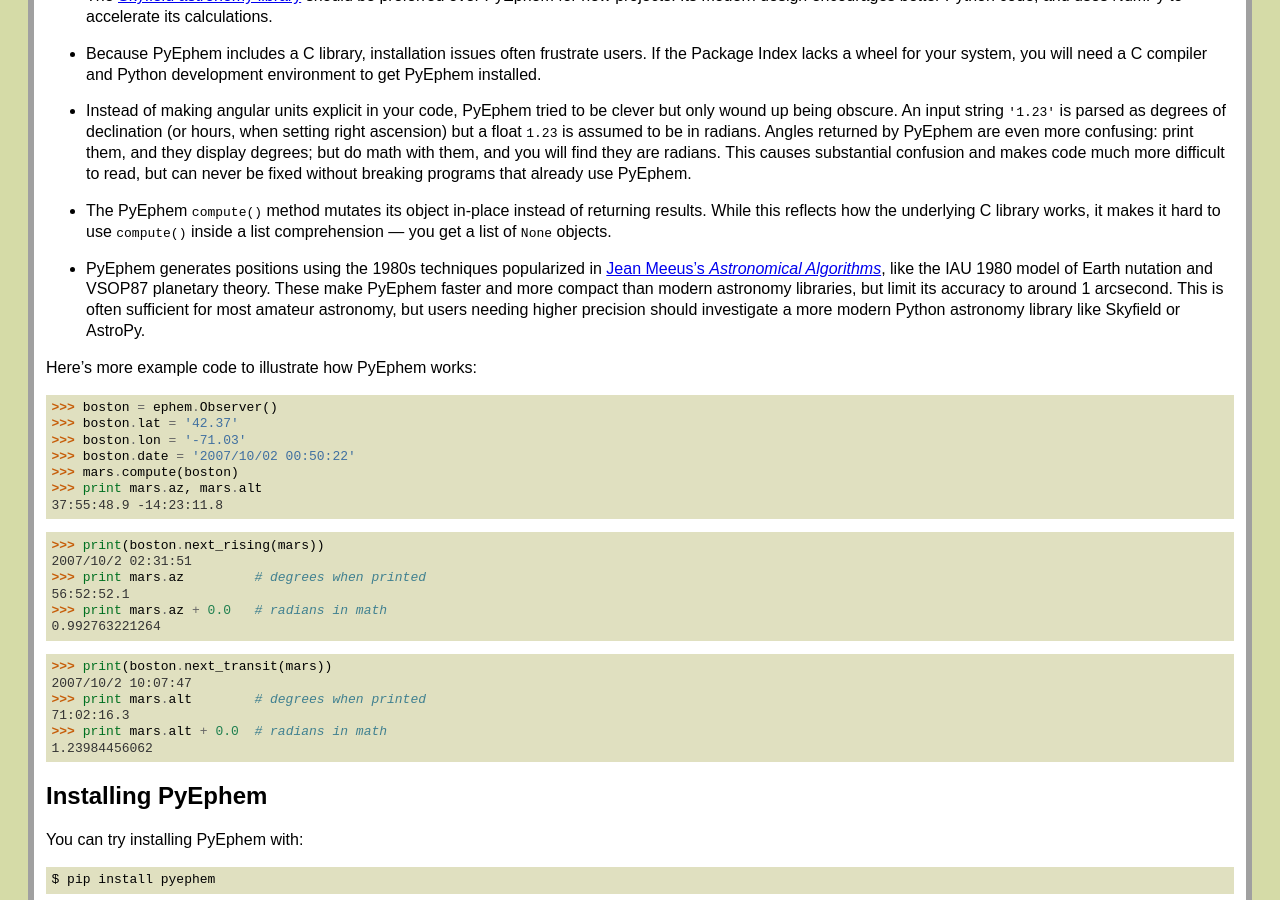
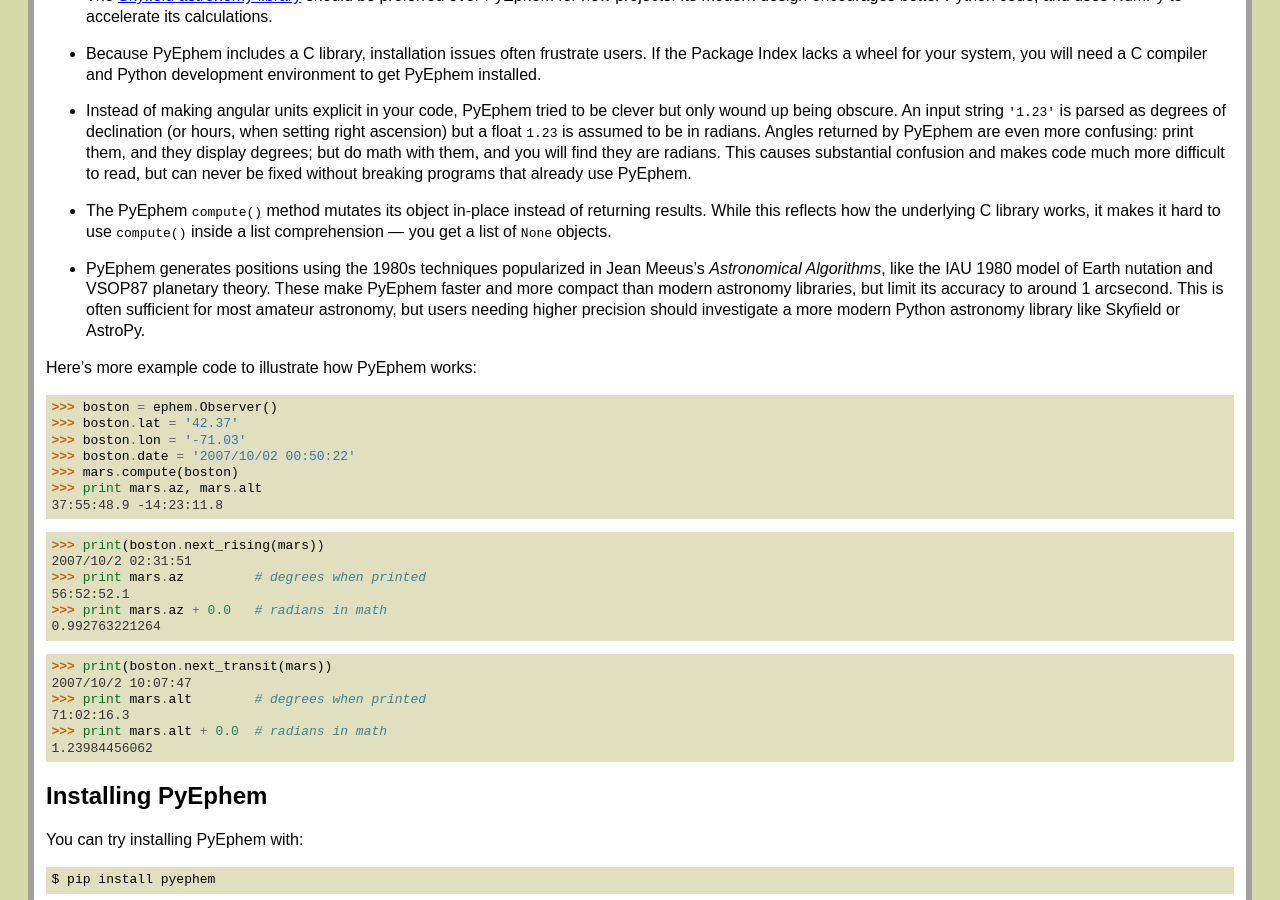
Before and after one commit to brandon-rhodes/pyephem, a Sphinx documentation site: the page built from ephem/doc/index.rst, in a window 1280 px wide and 900 px high, scrolled down 702 px. Built offline with Sphinx 7.4.7, drawn with Linux system fonts in a browser that asks for light colours; part of the change alters nothing that is shown.

```diff
--- a/ephem/doc/index.rst
+++ b/ephem/doc/index.rst
@@ -120,7 +120,7 @@ But be warned that it has some rough edges!
   you get a list of ``None`` objects.
 
 * PyEphem generates positions using the 1980s techniques
-  popularized in |Meeus|_,
+  popularized in Jean Meeus’s *Astronomical Algorithms*,
   like the IAU 1980 model of Earth nutation
   and VSOP87 planetary theory.
   These make PyEphem faster and more compact
@@ -130,8 +130,6 @@ But be warned that it has some rough edges!
   but users needing higher precision should investigate
   a more modern Python astronomy library like Skyfield or AstroPy.
 
-.. |Meeus| replace::  Jean Meeus’s *Astronomical Algorithms*
-.. _Meeus: https://www.willbell.com/math/mc1.htm
 .. _XEphem: http://www.clearskyinstitute.com/xephem/
 
 Here’s more example code to illustrate how PyEphem works:
```
